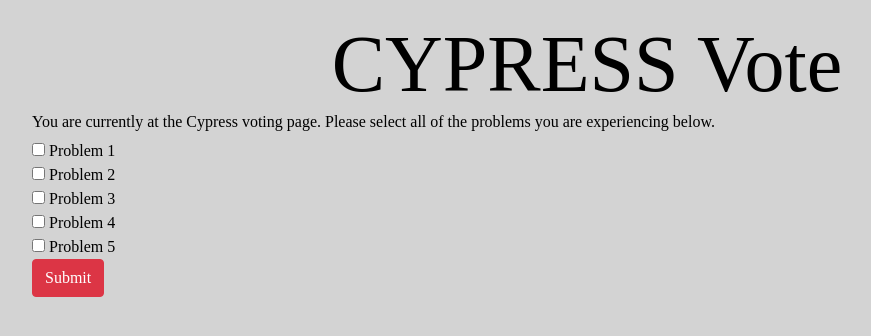
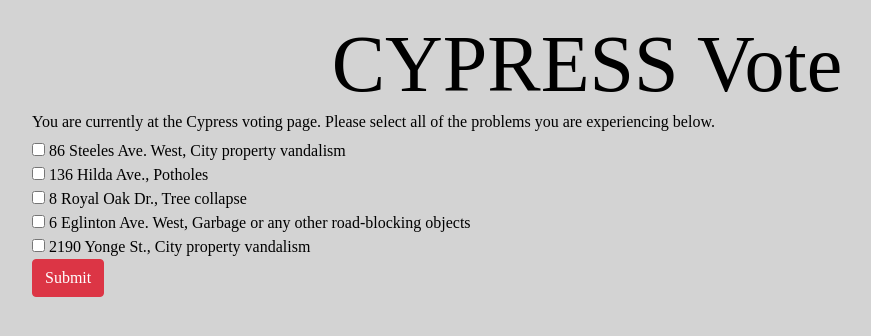
Before and after one commit to jamaro2001/CYPRESS, a PHP site: page /vote.php in a window 1280 px wide. Shown: the part 78-414 px from the top of the page, without its empty margins (53-924 px from the left). Run offline with PHP 8.4, Linux system fonts and the light colour scheme.

Commit message:
Update vote.php

```diff
--- a/vote.php
+++ b/vote.php
@@ -32,19 +32,19 @@
         <div class="col-xs">
         <form action="" method="post" name="login_form">
                 <input type="checkbox"id="customCheck1" name="customCheck1" value="1">
-                <label class="custom-control-label" for="customCheck1">Problem 1</label> <br>
+                <label class="custom-control-label" for="customCheck1">86 Steeles Ave. West, City property vandalism</label> <br>
 
                 <input type="checkbox"id="customCheck2" name="customCheck2" value="2">
-                <label class="custom-control-label" for="customCheck2">Problem 2</label> <br>
+                <label class="custom-control-label" for="customCheck2">136 Hilda Ave., Potholes</label> <br>
 
                 <input type="checkbox"id="customCheck3" name="customCheck3" value="3">
-                <label class="custom-control-label" for="customCheck3">Problem 3</label> <br>
+                <label class="custom-control-label" for="customCheck3">8 Royal Oak Dr., Tree collapse</label> <br>
 
                 <input type="checkbox"id="customCheck4" name="customCheck4" value="4">
-                <label class="custom-control-label" for="customCheck4">Problem 4</label> <br>
+                <label class="custom-control-label" for="customCheck4">6 Eglinton Ave. West, Garbage or any other road-blocking objects</label> <br>
 
                 <input type="checkbox"id="customCheck5" name="customCheck5" value="5">
-                <label class="custom-control-label" for="customCheck5">Problem 5</label> <br>
+                <label class="custom-control-label" for="customCheck5">2190 Yonge St., City property vandalism</label> <br>
             <button type="submit" class="btn btn-danger">Submit</button>
         </form>
         </div>
```
